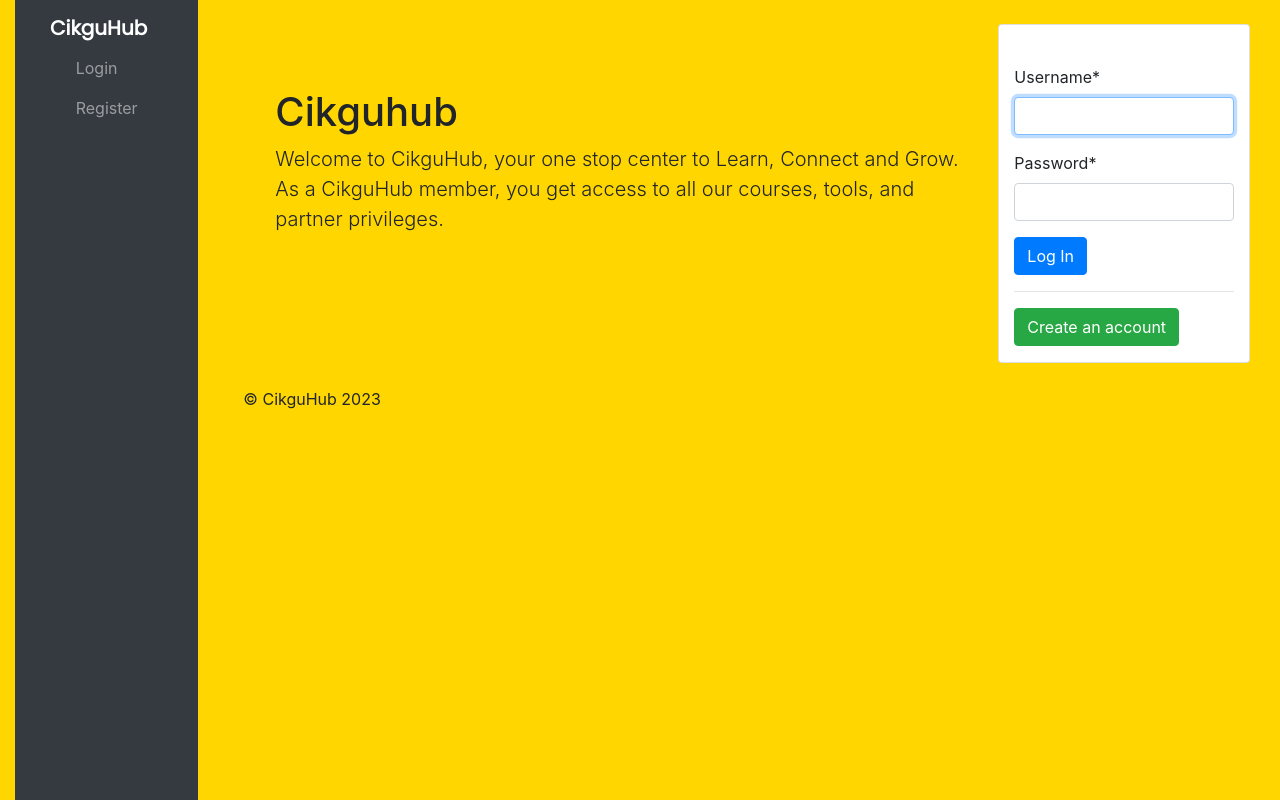
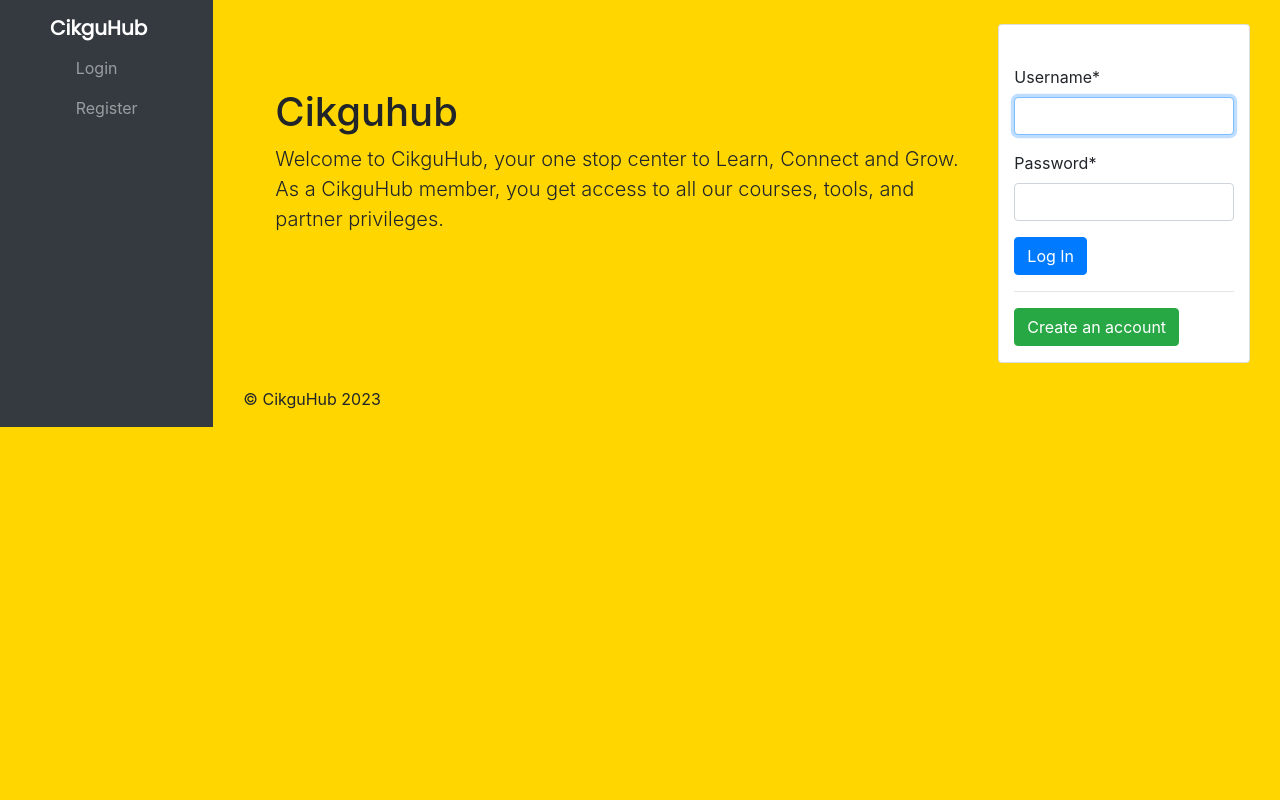
Before and after one commit to chriskok/cikguhub, a Django app: page /main/login in a window 1280 px wide. Run offline with Django 4.2, Linux system fonts and the light colour scheme; parts of the project's set-up code (start-up, migrations or seed data) failed here and were passed over; some libraries are stand-ins or nearby versions.

Commit message:
@anmol: navbar changes

```diff
--- a/templates/base.html
+++ b/templates/base.html
@@ -33,7 +33,7 @@
             flex-direction: column;
         }
         .navbar {
-            height: 100vh;
+            height: 100%;
         }
     </style>
 
@@ -42,7 +42,7 @@
 
     <div class="container-fluid">
         <div class="row justify-content-start">
-            <div class="col col-sm col-md-3 col-lg-2">
+            <div class="col col-sm col-md-3 col-lg-2 p-0">
                 <nav class="navbar navbar-expand-lg navbar-dark bg-dark px-2 w-100">
 
                     <a class="navbar-brand" href="#" style="font-family: 'Poppins';"><b>CikguHub</b></a>
```
